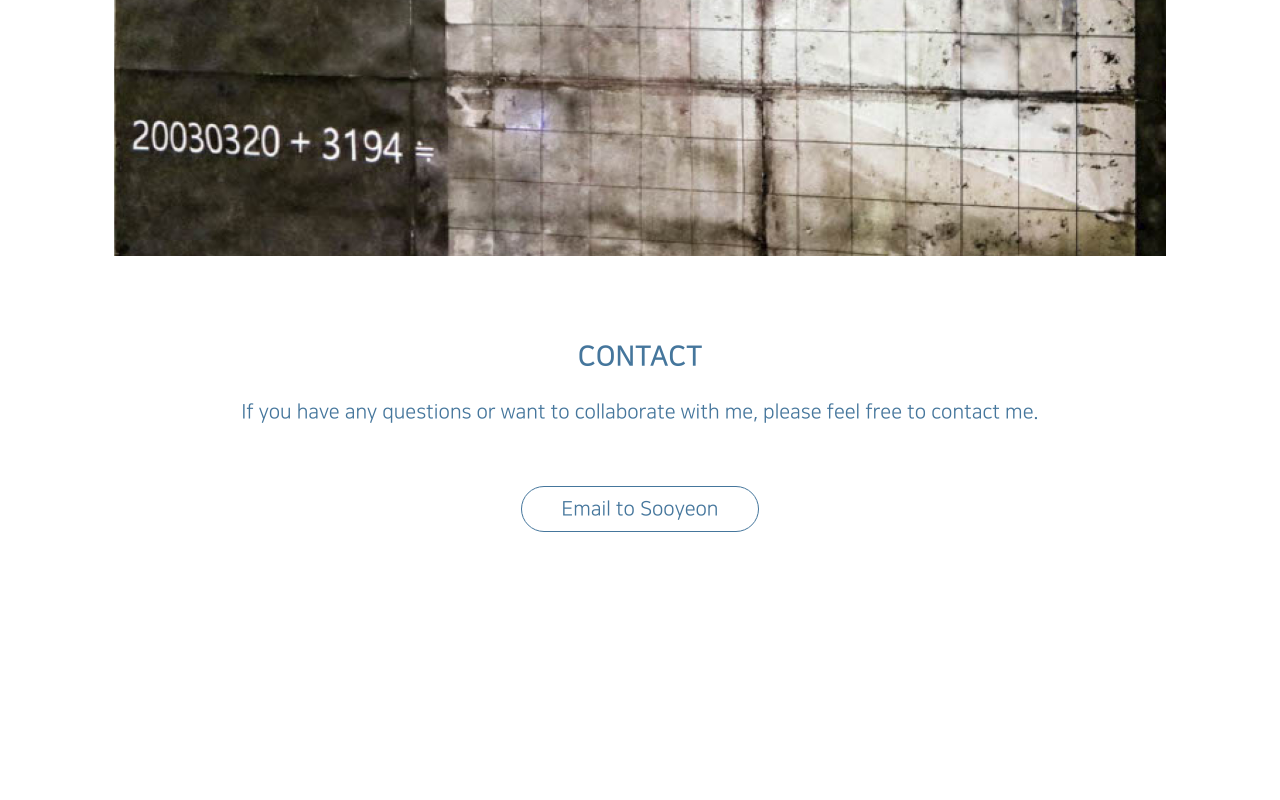
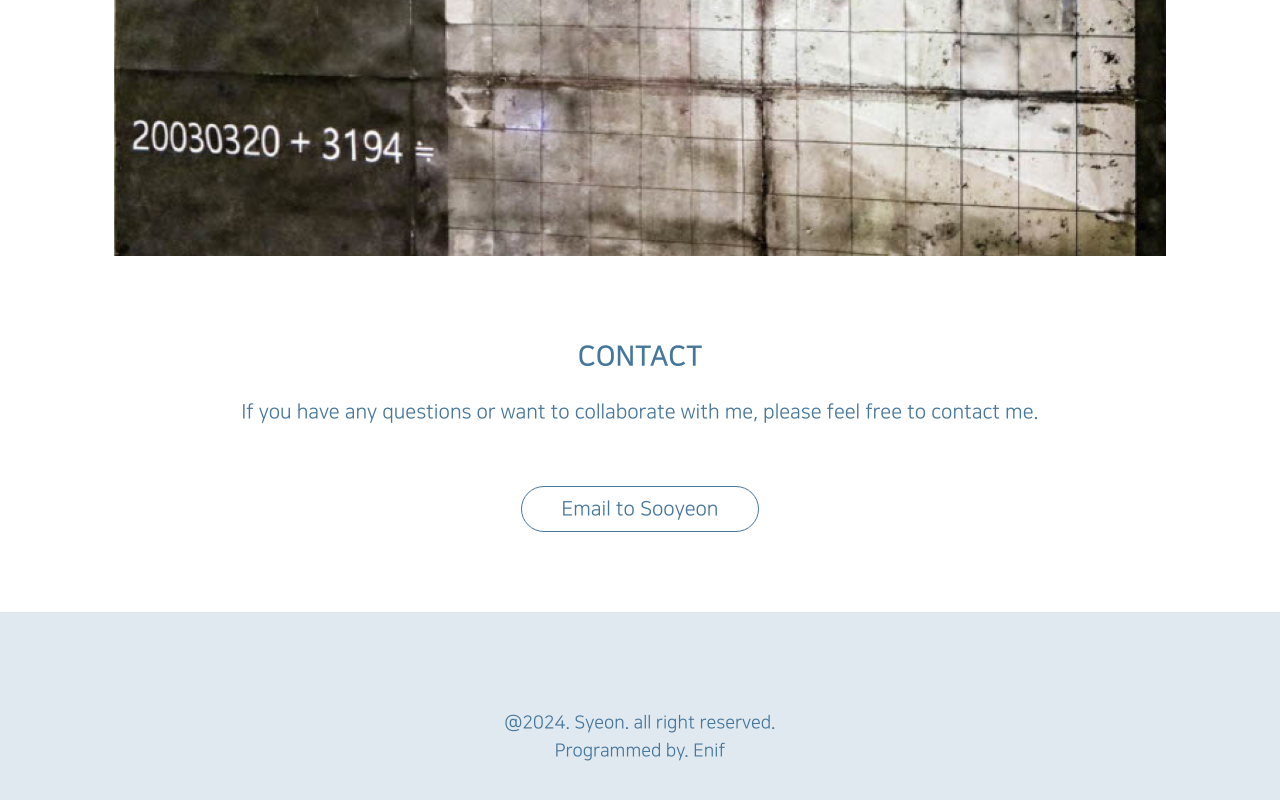
Before and after one commit to Enif/syeon-portfolio, a Next.js app: page / in a window 1280 px wide. Shown: the part 8246-9046 px from the top of the page. Before the commit the page ends 8778 px from the top, so only its background shows below. Built offline with nearby package versions, Linux system fonts and the light colour scheme; a web font is replaced by a local one.

Commit message:
feat: add footer

```diff
--- a/src/app/page.tsx
+++ b/src/app/page.tsx
@@ -5,6 +5,7 @@
 import Projects from "~/components/main/projects";
 import Artworks from "~/components/main/artworks";
 import Contact from "~/components/main/contact";
+import Footer from "~/components/main/footer";
 
 export default function Home() {
   return (
@@ -20,6 +21,7 @@
         <Projects />
         <Artworks />
         <Contact />
+        <Footer />
       </div>
     </div>
   );
--- /dev/null
+++ b/src/components/main/footer.tsx
@@ -0,0 +1,11 @@
+const FOOTER_TEXT = `@2024. Syeon. all right reserved.\nProgrammed by. Enif`;
+
+export default function Footer() {
+  return (
+    <div className="w-full h-[250px] flex items-center justify-center text-main-navy text-lg bg-[#E0E9EF]">
+      <p className="text-center whitespace-pre-wrap">
+        {FOOTER_TEXT}
+      </p>
+    </div>
+  );
+}
```
